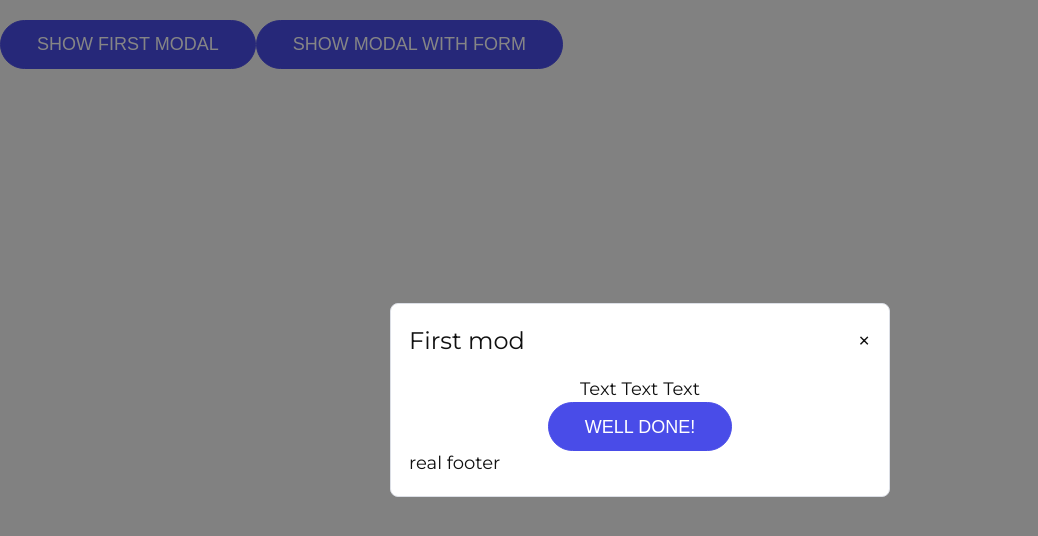
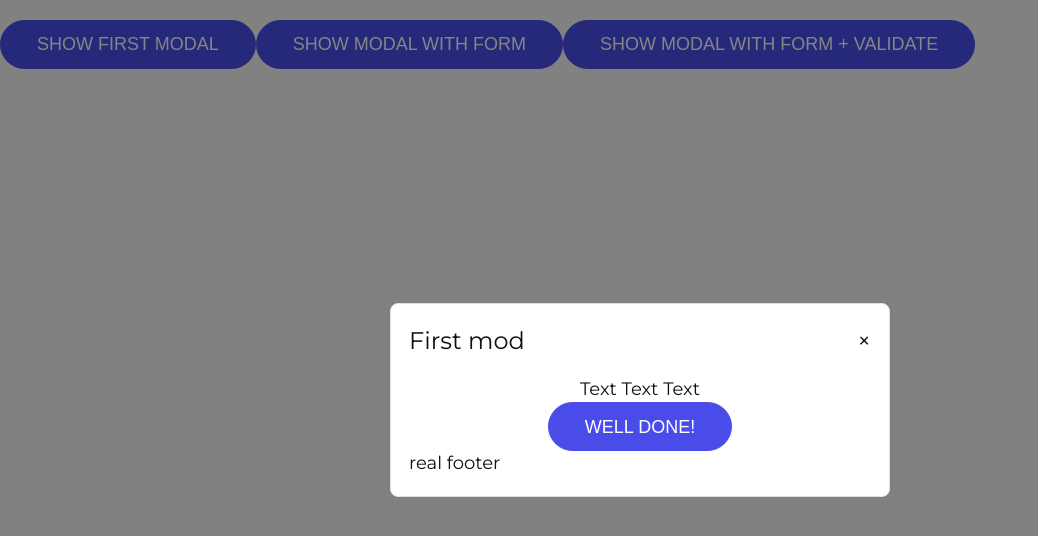
Before and after one commit to snd47/vue, a Vue app in the folder modals/: page / in a window 1280 px wide. Both pictures are taken after a click on the button "SHOW FIRST MODAL". Shown: the top 536 px of the page, without its empty margins (0-1038 px from the left). Built offline with nearby package versions, Linux system fonts and the light colour scheme; a web font is replaced by a local one.

Commit message:
validate form

```diff
--- a/modals/src/App.vue
+++ b/modals/src/App.vue
@@ -53,7 +53,9 @@
             </div>
 
           </modals>
-
+<!-- modal with validate -->
+          <button class="btn btnPrimary" @click="modalValidate= !modalValidate">Show modal with form + validate</button>
+          <modalValidate v-show="modalValidate" @close="modalValidate=false" />
 
         </div>
       </section>
@@ -65,12 +67,13 @@
 <script>
 // import HelloWorld from './components/HelloWorld.vue'
 
-import modals from '@/components/Modal.vue'
+import modals from '@/components/UI/Modal.vue'
+import modalValidate from '@/components/ModalValidate.vue'
 
 export default {
   // name: 'modals app',
   components: {
-    modals
+    modals, modalValidate
   },
   data() {
     return {
@@ -79,7 +82,8 @@ export default {
         show: false,
         name: '',
         email:''
-      }
+      },
+      modalValidate:false
     }
   },
   methods: {
--- /dev/null
+++ b/modals/src/components/ModalValidate.vue
@@ -0,0 +1,34 @@
+<template>
+     <modal
+            title="Modal with form"
+            @close="$emit('close')"
+          >
+            <!-- use <form> <ul> or other tag with slot name-->
+            <div slot="body">
+                  <form @submit.prevent="">
+                    <label>Name:
+                      <input type="text" required >
+                    </label>
+                    <label>Email:
+                      <input type="email" required >
+                    </label>
+                    <button class="btn btnPrimary">Submit</button>
+                  </form>
+
+            </div>
+
+            <div slot="footer">
+                  <p>real footer</p>
+            </div>
+
+          </modal>
+</template>
+
+<script>
+import modal from '@/components/UI/Modal.vue'
+export default {
+    components :{
+        modal
+    }
+}
+</script>
--- /dev/null
+++ b/modals/src/components/UI/Modal.vue
@@ -0,0 +1,113 @@
+<template>
+ <transition name="modal" enter-active-class="animated pulse">
+   <!-- <transition-group> - for many elements -->
+  <div class="modal__wrapper" @click="$emit('close')">
+                                <!-- stop click on modal area -->
+    <div class="modal-content" @click.stop="">
+
+      <!-- header -->
+      <div class="modal-header">
+        <span class="modal-title"> {{ title }} </span>
+        <span class="button-close" @click="$emit('close')">×</span>
+      </div>
+
+      <!-- body -->
+      <div class="modal-body">
+
+        <slot name="body">Default body</slot>
+
+      </div>
+
+
+      <div class="modal-footer">
+        <slot name="footer">default footer</slot>
+        <!-- {{floor}} -->
+      </div>
+
+     </div>
+  </div>
+ </transition>
+</template>
+
+<script>
+export default {
+  props: {
+    title: {
+      type: String,
+      required: true
+    },
+    floor: {
+      type: String,
+      required: false
+    }
+  },
+
+  mounted() {
+    document.body.addEventListener('keydown', e=> {
+      if (e.keyCode === 27) this.$emit('close')
+    })
+  },
+  computed: {},
+  methods: {}
+}
+</script>
+
+<style lang="scss" scoped>
+//animation
+.modal-enter, .modal-leave-active {
+  opacity:0;
+  background-color: antiquewhite;
+}
+
+.modal-enter .modal-content,
+.modal-leave-active .modal-content {
+transform:scale(1.2);
+}
+
+.modal__wrapper{
+  display: flex;
+  justify-content: center;
+  align-items: center;
+  position: fixed;
+  top: 0;
+  bottom: 0;
+  left: 0;
+  transition: opacity .2s ease;
+  right: 0;
+  z-index: 998;
+  background-color: rgba(00,00,00,.48);
+}
+
+.modal-content {
+  position: relative;
+  max-width: 600px;
+  padding: 20px 18px;
+  background-color: #fff;
+  border: 1px solid #dcdfe6;
+  transition: all .2s ease;
+  border-radius: 8px;
+  z-index: 999;
+  overflow: hidden;
+  @media screen and (min-width: 900px) {
+    min-width: 500px;
+  }
+}
+.modal-header {
+  display: flex;
+  align-self: center;
+  justify-content: space-between;
+  padding-bottom: 20px;
+  span {
+    font-size: 24px;
+  }
+  .button-close {
+    cursor: pointer;
+  }
+}
+.modal-body {
+  text-align: center;
+}
+
+
+
+</style>
```
